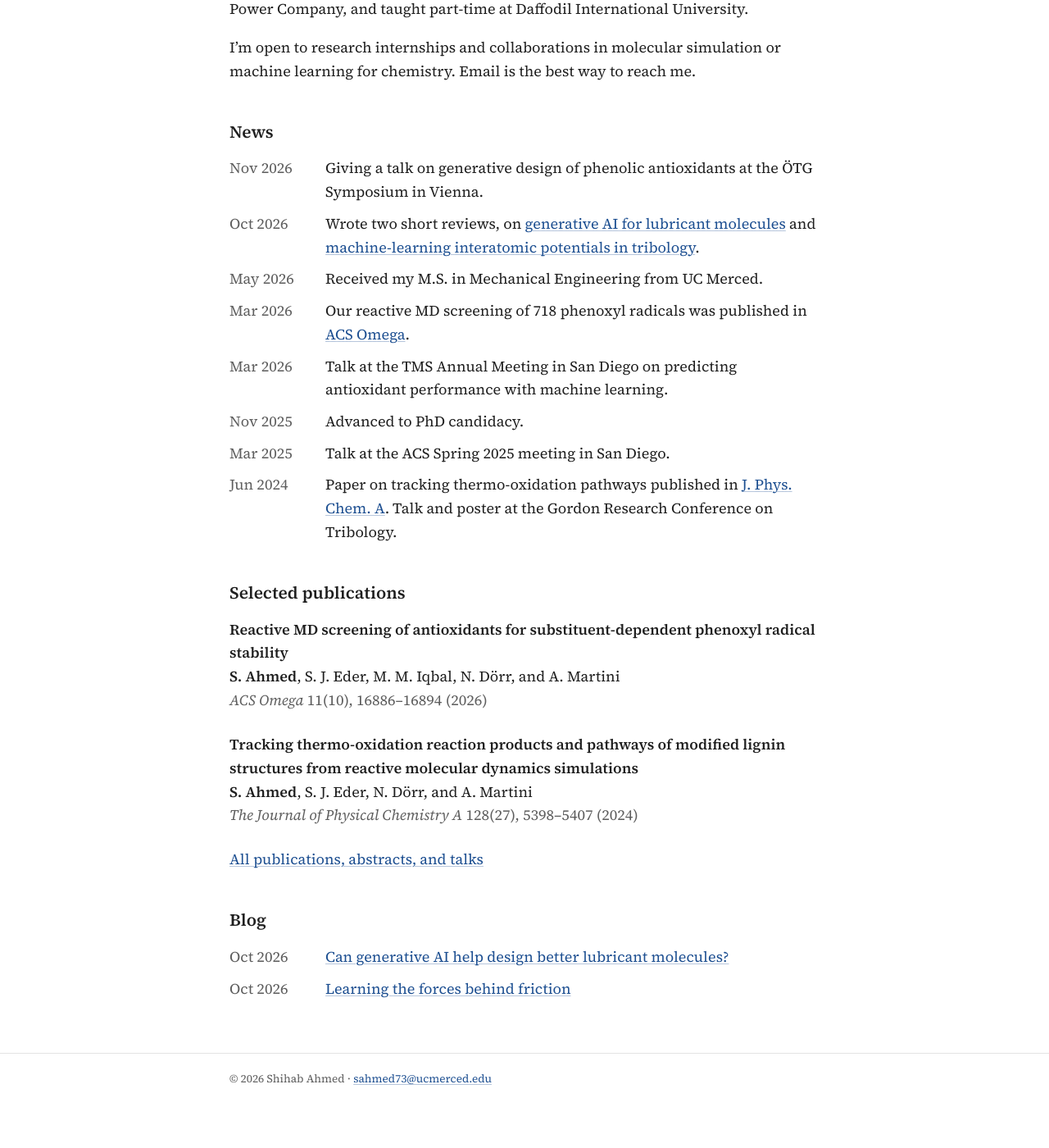
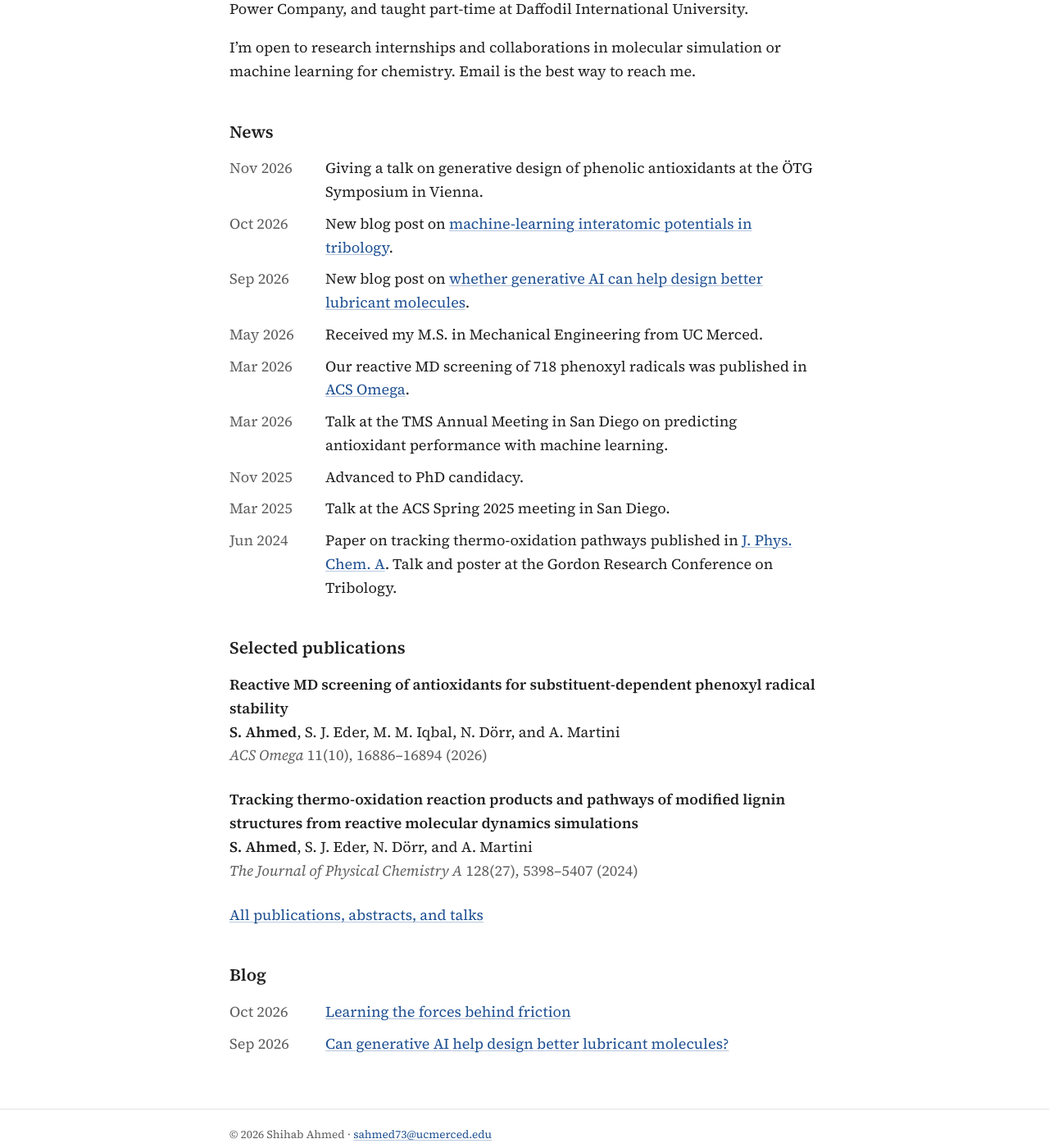
Before and after one commit to sahmed73/sahmed73.github.io, a Jekyll site: the page built from index.md, in a window 1280 px wide and 1400 px high, scrolled down 682 px. Shown: the whole window at 82% size. Built offline with Jekyll 4.4.1, drawn with Linux system fonts in a browser that asks for light colours; before the commit the page ends 2037 px from its top, so only the background shows below that.

Commit message:
Date generative AI post to September and split news item

```diff
--- a/_data/news.yml
+++ b/_data/news.yml
@@ -4,7 +4,10 @@
   text: Giving a talk on generative design of phenolic antioxidants at the ÖTG Symposium in Vienna.
 
 - date: Oct 2026
-  text: Wrote two short reviews, on [generative AI for lubricant molecules](/perspectives/generative-ai-molecules-tribology/) and [machine-learning interatomic potentials in tribology](/perspectives/machine-learning-potentials-tribology/).
+  text: New blog post on [machine-learning interatomic potentials in tribology](/perspectives/machine-learning-potentials-tribology/).
+
+- date: Sep 2026
+  text: New blog post on [whether generative AI can help design better lubricant molecules](/perspectives/generative-ai-molecules-tribology/).
 
 - date: May 2026
   text: Received my M.S. in Mechanical Engineering from UC Merced.
```
Also changed, not shown: _posts/2026-09-19-generative-ai-molecules-tribology.md (renamed from _posts/2026-10-03-generative-ai-molecules-tribology.md, +1 -1 lines).
